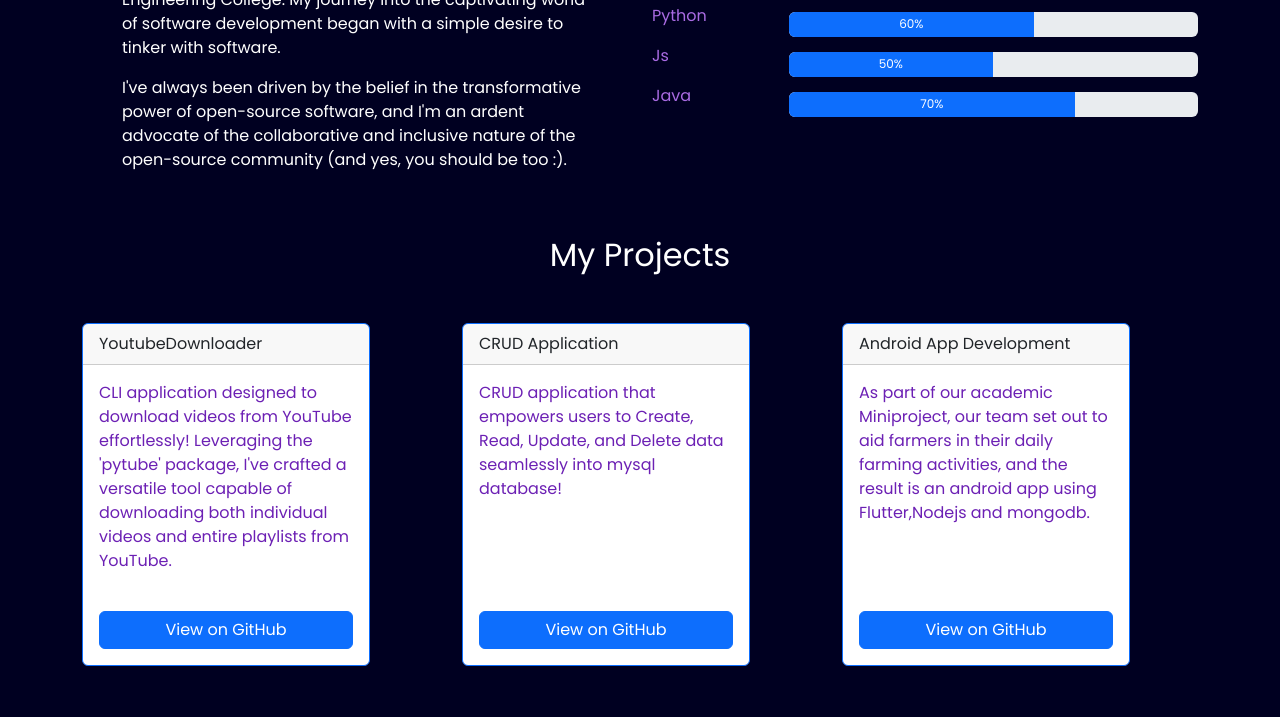
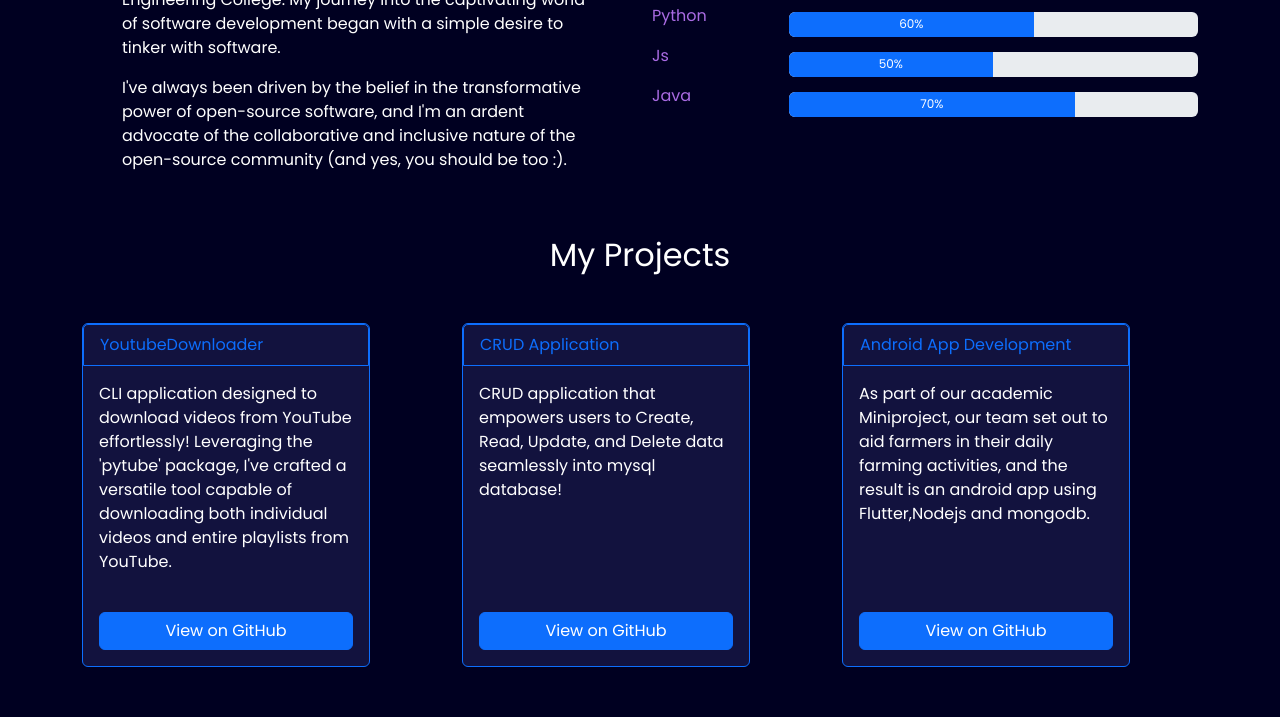
Before and after one commit to allenthomas01/allenthomas01.github.io, a plain HTML site: page index.html in a window 1280 px wide. Shown: the part 670-1387 px from the top of the page. Drawn offline with nearby package versions, Linux system fonts and the light colour scheme.

Commit message:
UI update: change style of project cards

```diff
--- a/index.html
+++ b/index.html
@@ -166,7 +166,7 @@
       <h2 class="text-center mb-lg-5">My Projects</h2>
       <div class="row">
         <div class="col-md-4">
-          <div class="card border-primary mb-3" style="max-width: 18rem;">
+          <div class="card border-primary mb-3 custom-card" style="max-width: 18rem;">
             <div class="card-header">YoutubeDownloader</div>
             <div class="card-body text-primary custom-card-body">
               <p class="card-text">CLI application designed to download videos from YouTube effortlessly! Leveraging the 'pytube' package, I've crafted a versatile tool capable of downloading both individual videos and entire playlists from YouTube.</p>
@@ -176,7 +176,7 @@
         </div>
 
         <div class="col-md-4">
-          <div class="card border-primary mb-3" style="max-width: 18rem;">
+          <div class="card border-primary mb-3 custom-card" style="max-width: 18rem;">
             <div class="card-header">CRUD Application</div>
             <div class="card-body text-primary custom-card-body">
               <p class="card-text">CRUD application that empowers users to Create, Read, Update, and Delete data seamlessly into mysql database!</p>
@@ -186,7 +186,7 @@
         </div>
 
         <div class="col-md-4">
-          <div class="card border-primary mb-3" style="max-width: 18rem;">
+          <div class="card border-primary mb-3 custom-card" style="max-width: 18rem;">
             <div class="card-header">Android App Development</div>
             <div class="card-body text-primary custom-card-body">
               <p class="card-text">As part of our academic Miniproject, our team set out to aid farmers in their daily farming activities, and the result is an android app using Flutter,Nodejs and mongodb.</p>
--- a/style.css
+++ b/style.css
@@ -87,6 +87,29 @@ img.me {
     margin-top: 10px;
 }
 
+.custom-card {
+    background-color: rgb(18, 18, 62)!important;
+    color: white;
+  }
+
+  /* Custom CSS for the card headers */
+  .custom-card .card-header {
+    background-color: rgb(18, 18, 62);
+    color: #0D6EFD!important;
+    border: 1px solid #0D6EFD;
+  }
+
+  /* Custom CSS for the card texts */
+  .custom-card .card-text {
+    color: white;
+  }
+
+  /* Custom CSS for the card buttons */
+  .custom-card {
+    background-color: white;
+    color: rgb(18, 18, 62);
+  }
+
 .about-me-section {
     margin-bottom: 100px;
 
@@ -125,9 +148,7 @@ img.me {
     text-decoration: none;
 }
 
-.card-text{
-    color: rgb(108, 32, 180)!important
-}
+
 
 
 /*
```
